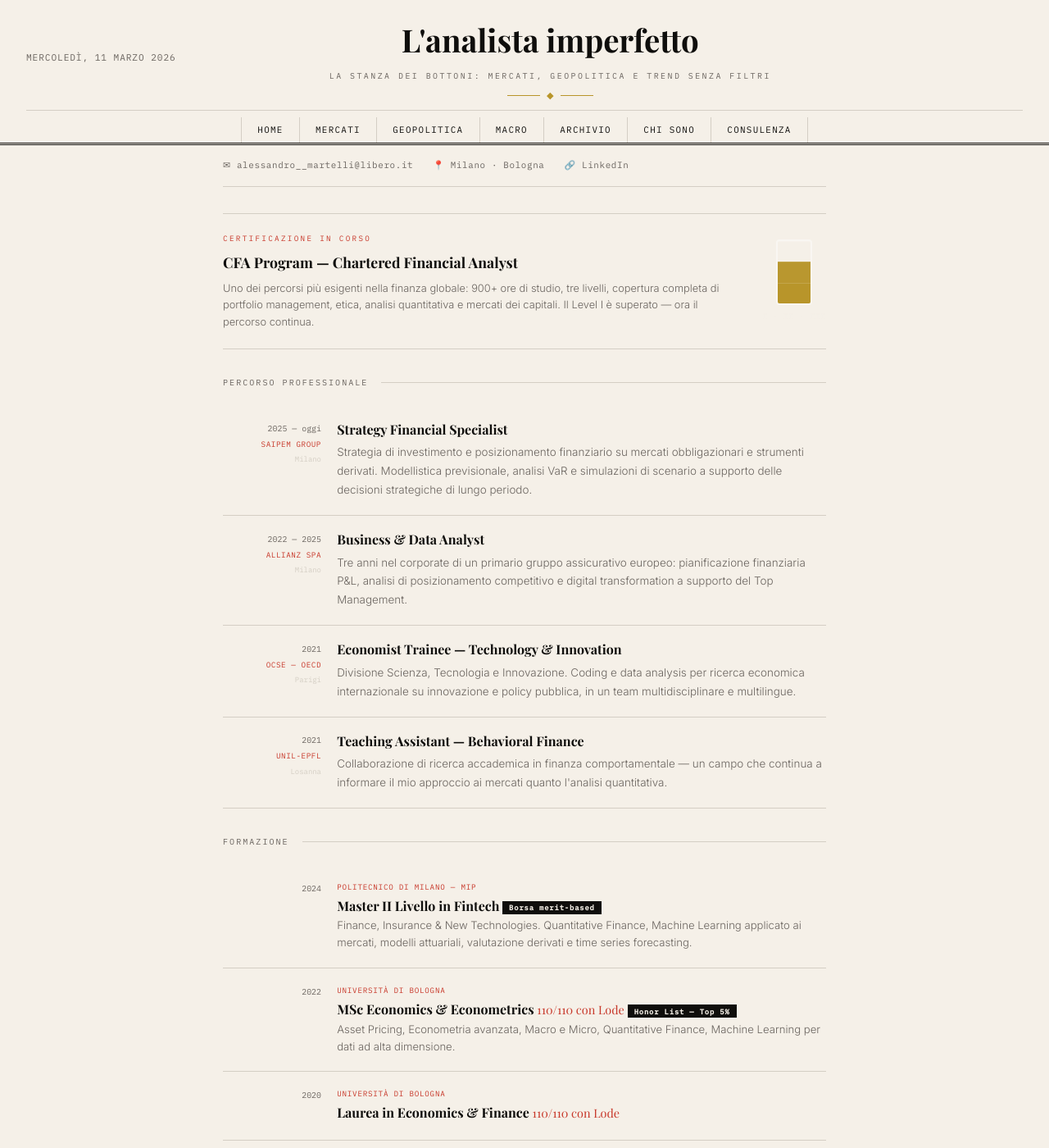
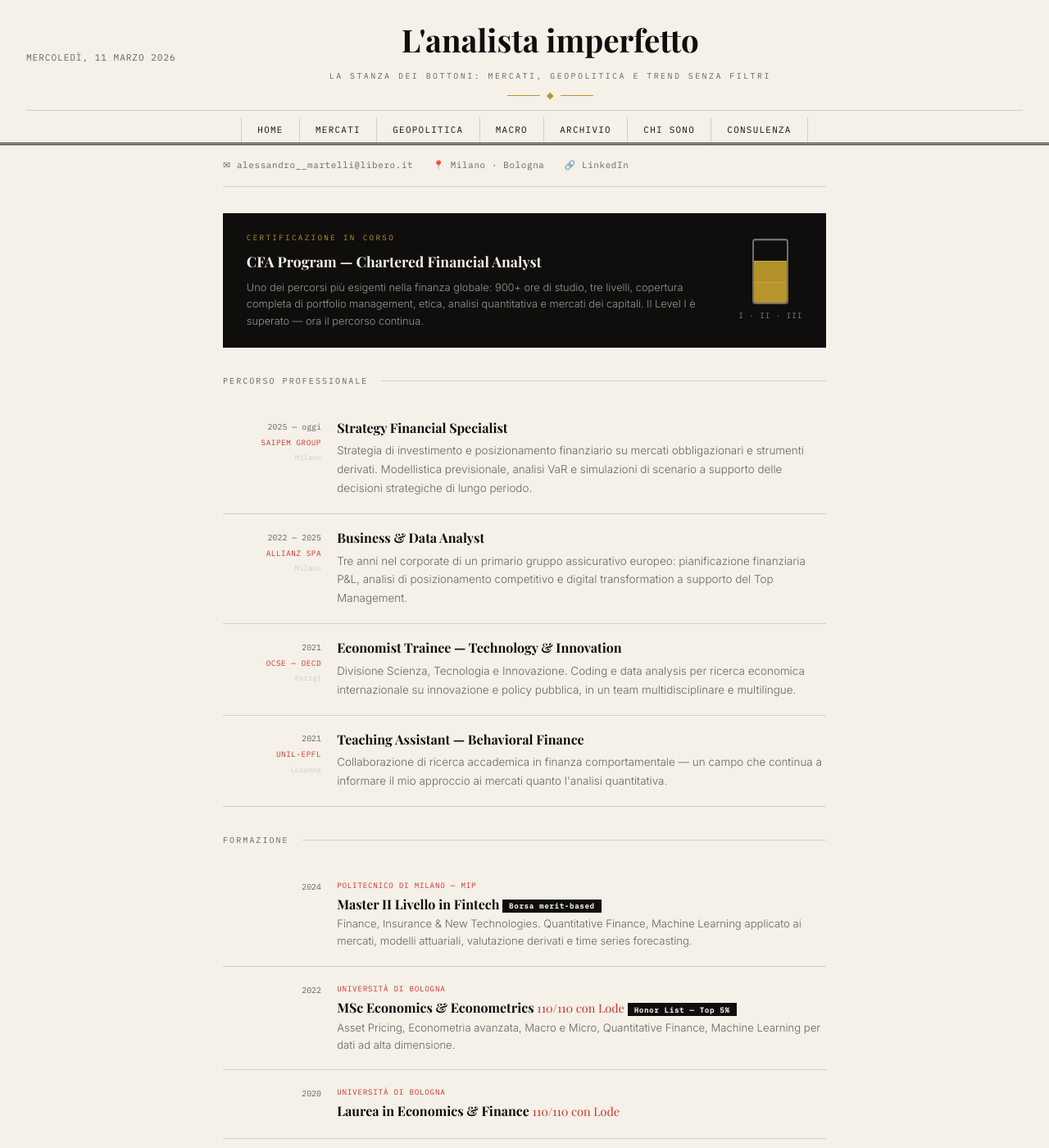
Before and after one commit to martellialessandro/martellialessandro.github.io, a Jekyll site: the page built from chi-sono.html, in a window 1280 px wide and 1400 px high, scrolled down 546 px. Shown: the whole window at 82% size. Built offline with Jekyll 4.4.1, drawn with Linux system fonts in a browser that asks for light colours; some web fonts are replaced.

Commit message:
Update chi-sono.html

```diff
--- a/chi-sono.html
+++ b/chi-sono.html
@@ -18,10 +18,10 @@
   .contact-row a:hover { color: var(--accent); }
 
   /* ── CFA BATTERY ── */
-  .cfa-block { display: grid; grid-template-columns: 1fr auto; gap: 1.5rem; align-items: center; background: transparent; color: var(--ink); padding: 1.4rem 0; border-top: 1px solid var(--border); border-bottom: 1px solid var(--border); margin-bottom: 2rem; }
-  .cfa-text .cfa-label { font-family: 'IBM Plex Mono', monospace; font-size: 0.58rem; letter-spacing: 0.25em; text-transform: uppercase; color: var(--accent); margin-bottom: 0.4rem; }
+  .cfa-block { display: grid; grid-template-columns: 1fr auto; gap: 1.5rem; align-items: center; background: var(--ink); color: var(--paper); padding: 1.4rem 1.8rem; margin-bottom: 2rem; }
+  .cfa-text .cfa-label { font-family: 'IBM Plex Mono', monospace; font-size: 0.58rem; letter-spacing: 0.25em; text-transform: uppercase; color: var(--gold); margin-bottom: 0.4rem; }
   .cfa-text h3 { font-family: 'Playfair Display', serif; font-size: 1.1rem; font-weight: 700; margin-bottom: 0.4rem; }
-  .cfa-text p { font-size: 0.8rem; color: var(--muted); line-height: 1.6; margin: 0; }
+  .cfa-text p { font-size: 0.8rem; color: rgba(245,240,232,0.6); line-height: 1.6; margin: 0; }
 
   /* BATTERY */
   .battery-wrap { display: flex; flex-direction: column; align-items: center; gap: 0.4rem; }
```
